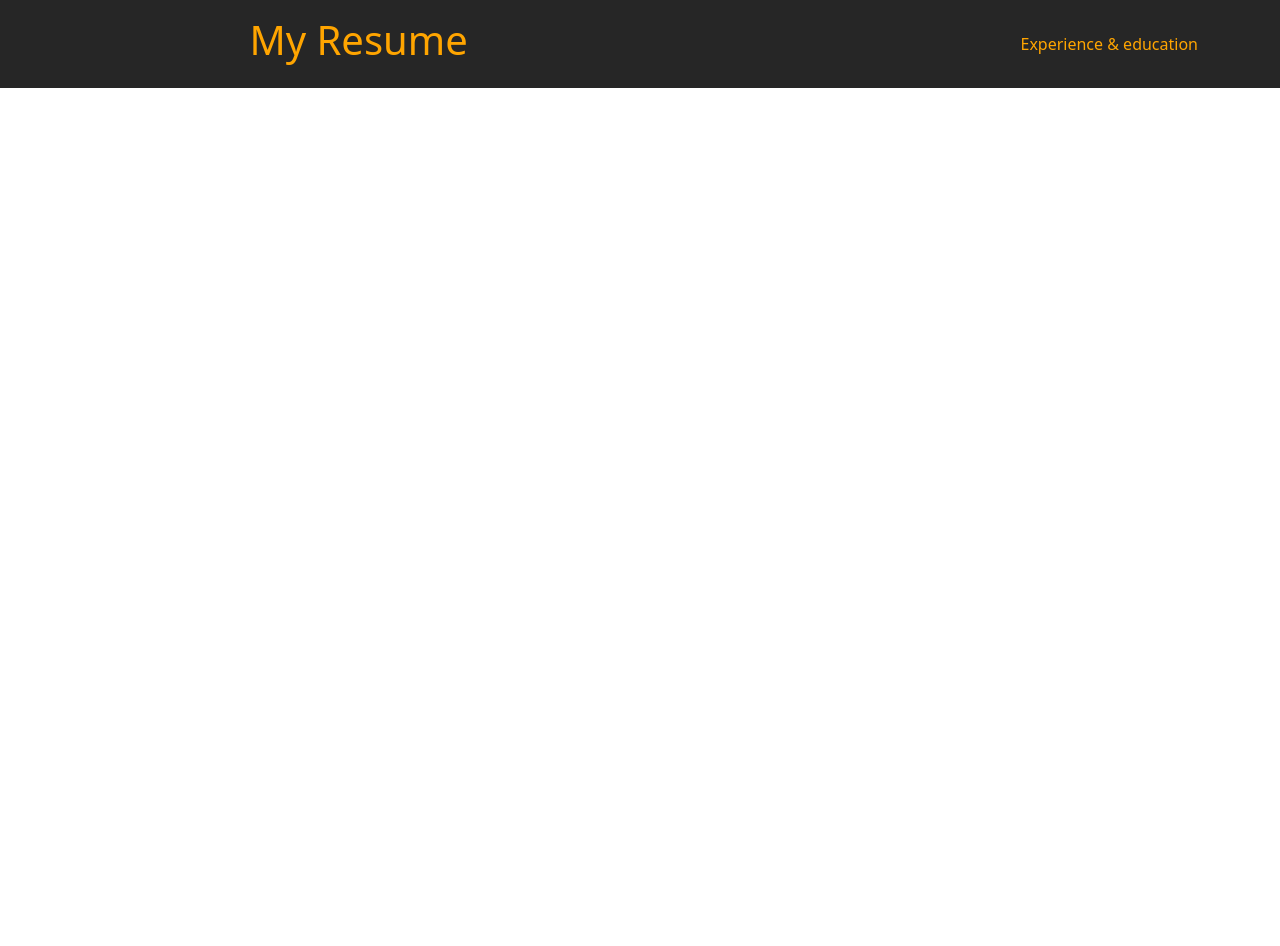
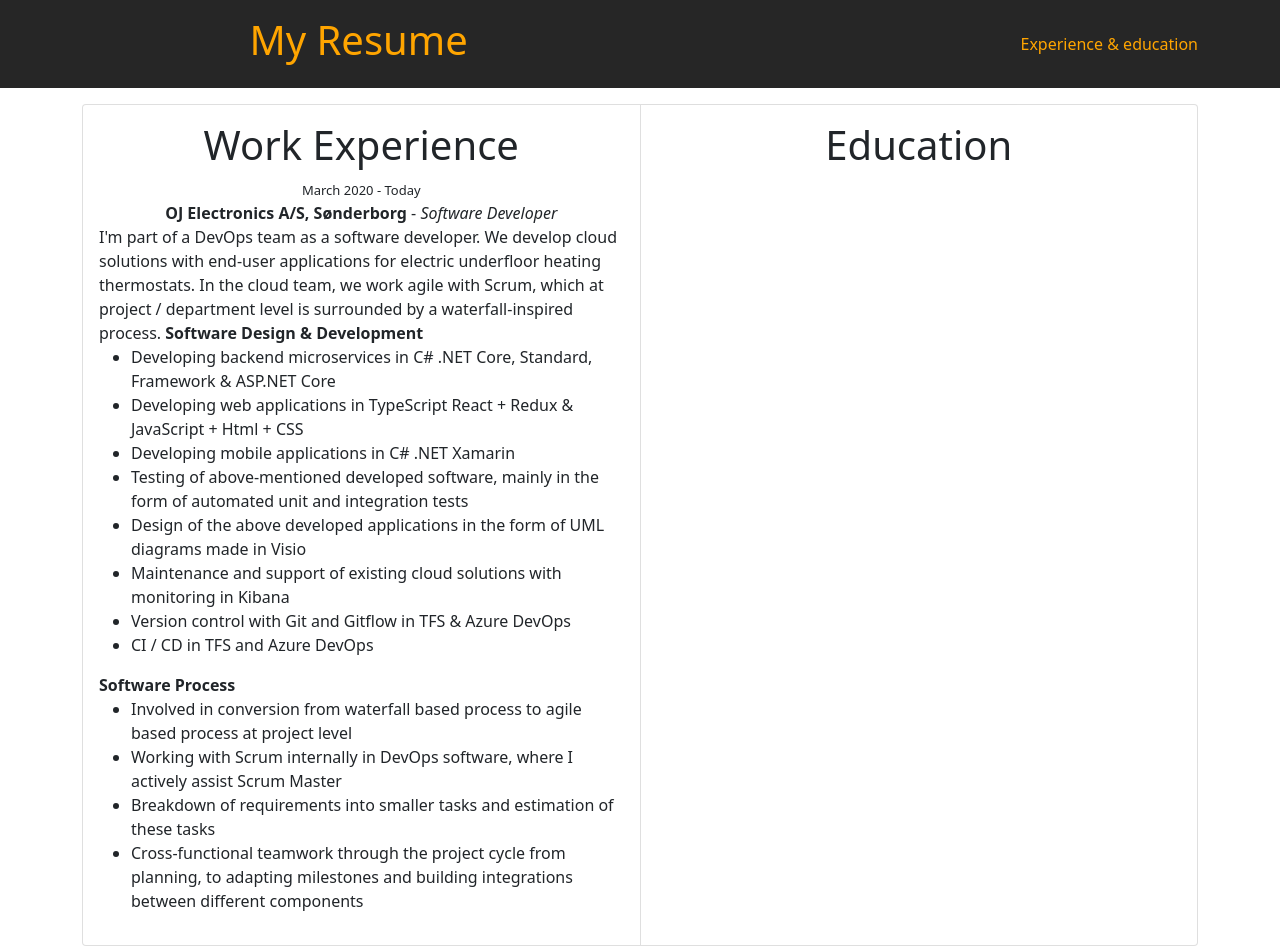
Before and after one commit to Eb0nheart/Resume, an Angular app in the folder Resume/ClientApp/: page /experience in a window 1280 px wide. Before the commit the page ends 800 px from the top, so only its background shows below. Built offline with nearby package versions, Linux system fonts and the light colour scheme.

Commit message:
added cards for experience and education sections. Added OJ experience.

```diff
--- a/Resume/ClientApp/src/app/experience_and_education/experience.component.css
+++ b/Resume/ClientApp/src/app/experience_and_education/experience.component.css
@@ -0,0 +1,3 @@
+.text-small{
+    font-size: small;
+}
--- a/Resume/ClientApp/src/app/experience_and_education/experience.component.html
+++ b/Resume/ClientApp/src/app/experience_and_education/experience.component.html
@@ -0,0 +1,42 @@
+<div class="card-group">
+    <div class="card">
+        <div class="card-body">
+            <div class="card-title text-center">
+                <h1>Work Experience</h1>
+            </div>
+            <div class="card-text">
+                <div class="text-center">
+                    <small class="text-small">March 2020 - Today</small><br/>
+                    <b>OJ Electronics A/S, Sønderborg</b> - <i>Software Developer</i>
+                </div>
+                I'm part of a DevOps team as a software developer. We develop cloud solutions with end-user applications for electric underfloor heating thermostats. In the cloud team, we work agile with Scrum, which at project / department level is surrounded by a waterfall-inspired process.
+                <b>Software Design & Development</b>
+                <ul>
+                    <li>Developing backend microservices in C# .NET Core, Standard, Framework & ASP.NET Core</li>
+                    <li>Developing web applications in TypeScript React + Redux & JavaScript + Html + CSS</li>
+                    <li>Developing mobile applications in C# .NET Xamarin</li>
+                    <li>Testing of above-mentioned developed software, mainly in the form of automated unit and integration tests</li>
+                    <li>Design of the above developed applications in the form of UML diagrams made in Visio</li>
+                    <li>Maintenance and support of existing cloud solutions with monitoring in Kibana</li>
+                    <li>Version control with Git and Gitflow in TFS & Azure DevOps</li>
+                    <li>CI / CD in TFS and Azure DevOps</li>
+                </ul>
+                <b class="text-center">Software Process</b>
+                <ul>
+                    <li>Involved in conversion from waterfall based process to agile based process at project level</li>
+                    <li>Working with Scrum internally in DevOps software, where I actively assist Scrum Master</li>
+                    <li>Breakdown of requirements into smaller tasks and estimation of these tasks</li>
+                    <li>Cross-functional teamwork through the project cycle from planning, to adapting milestones and building integrations between different components</li>
+                </ul>
+            </div>
+        </div>
+    </div>
+    <div class="card">
+        <div class="card-body">
+            <div class="card-title text-center">
+                <h1>Education</h1>
+            </div>
+            <div class="card-text"></div>
+        </div>
+    </div>
+</div>
```
